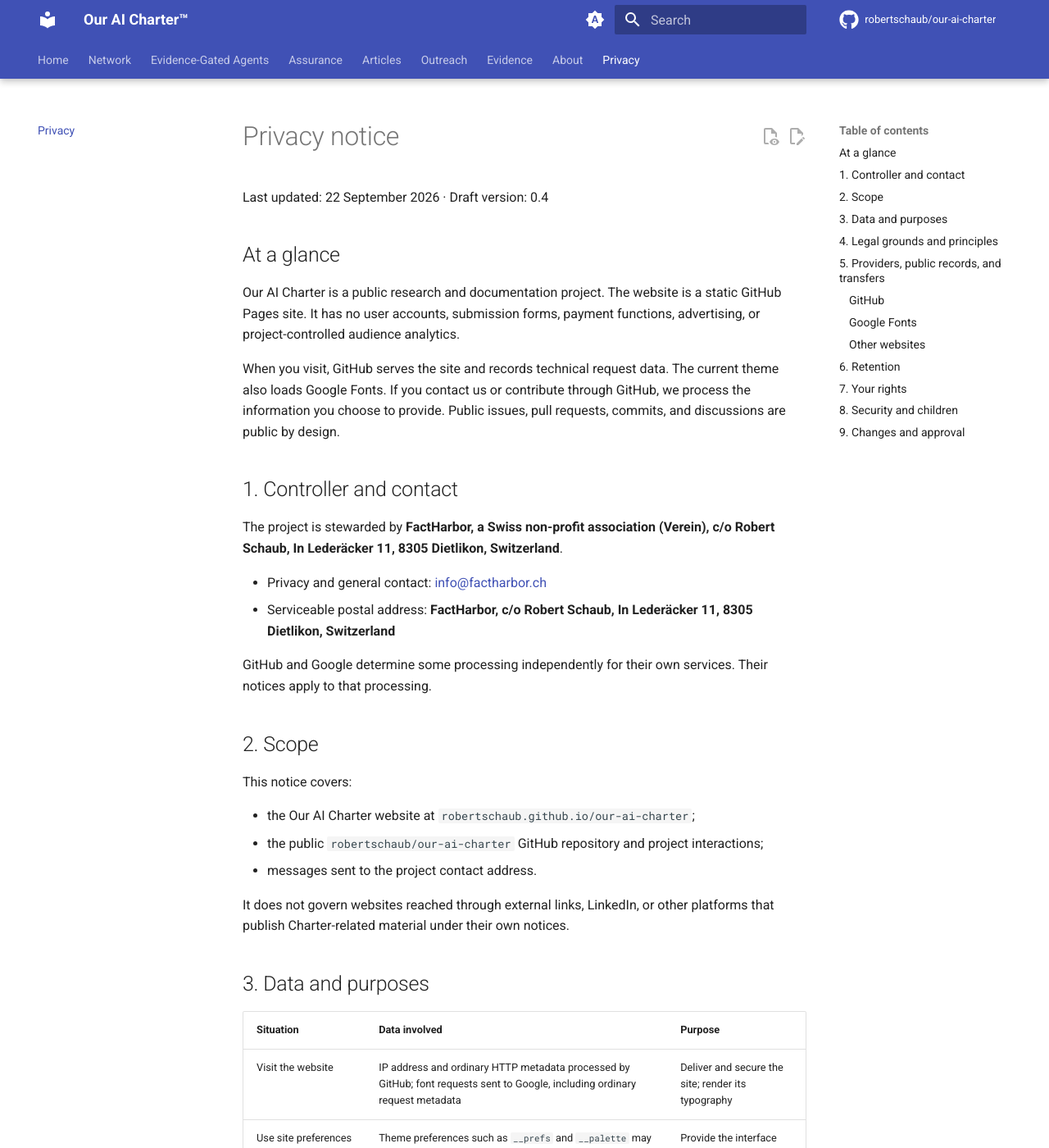
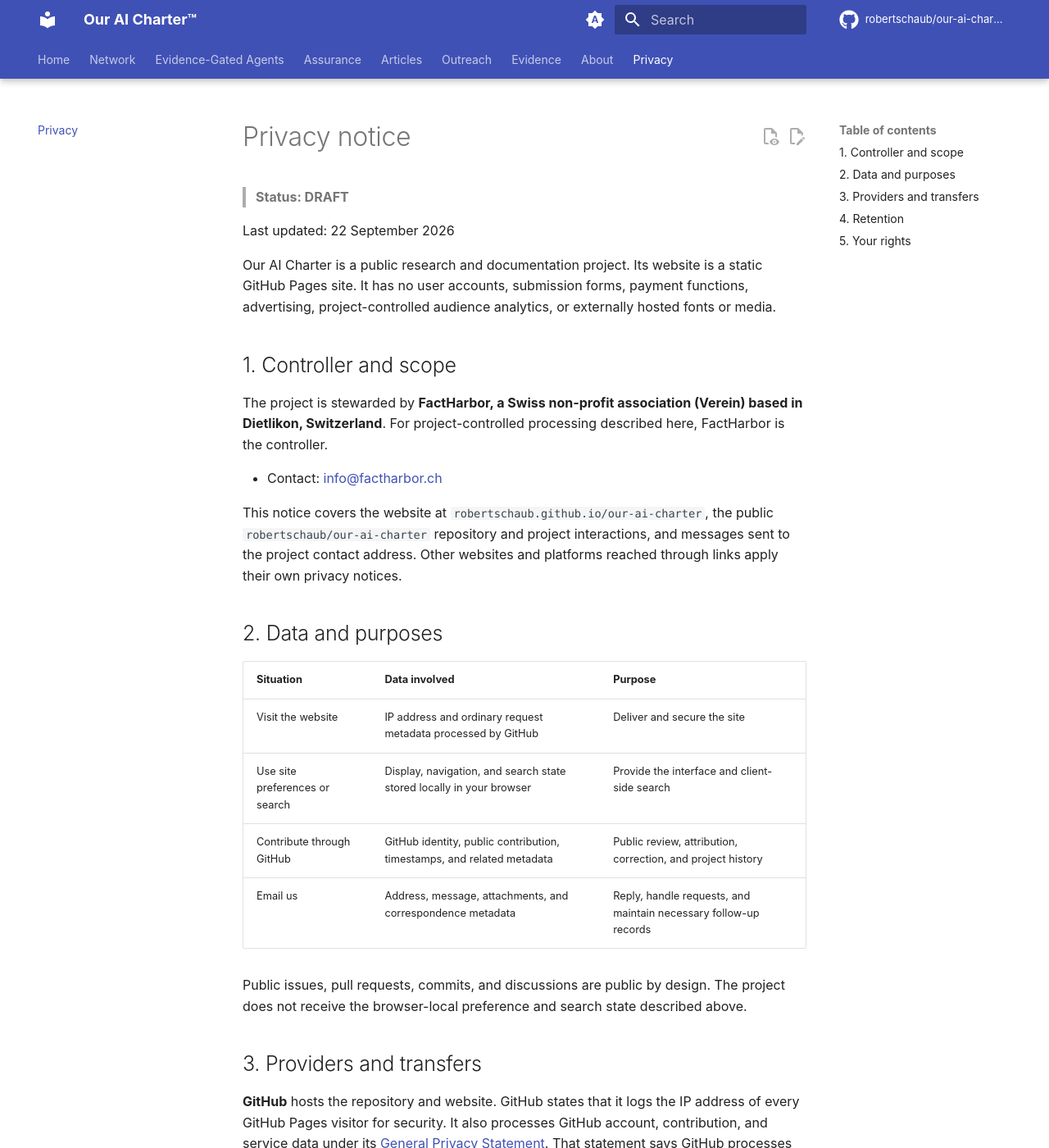
Before and after one commit to robertschaub/our-ai-charter, an MkDocs documentation site: the page built from docs/privacy.md, in a window 1280 px wide and 1400 px high. Shown: the whole window at 82% size. Built offline with MkDocs 1.6.1 and Material for MkDocs 9.7.7, drawn with Linux system fonts in a browser that asks for light colours; plug-ins that fetch from the network failed and are left out; comment, search, counter and statistics services are not loaded; some of the changed text lies outside the part shown.

Commit message:
docs(privacy): simplify notice and disable remote fonts

```diff
--- a/docs/privacy.md
+++ b/docs/privacy.md
@@ -1,95 +1,46 @@
 # Privacy notice
 
-Last updated: 22 September 2026 · Draft version: 0.4
+> **Status: DRAFT**
 
-## At a glance
+Last updated: 22 September 2026
 
-Our AI Charter is a public research and documentation project. The website is a static GitHub Pages site. It has no user accounts, submission forms, payment functions, advertising, or project-controlled audience analytics.
+Our AI Charter is a public research and documentation project. Its website is a static GitHub Pages site. It has no user accounts, submission forms, payment functions, advertising, project-controlled audience analytics, or externally hosted fonts or media.
 
-When you visit, GitHub serves the site and records technical request data. The current theme also loads Google Fonts. If you contact us or contribute through GitHub, we process the information you choose to provide. Public issues, pull requests, commits, and discussions are public by design.
+## 1. Controller and scope
 
-## 1. Controller and contact
+The project is stewarded by **FactHarbor, a Swiss non-profit association (Verein) based in Dietlikon, Switzerland**. For project-controlled processing described here, FactHarbor is the controller.
 
-The project is stewarded by **FactHarbor, a Swiss non-profit association (Verein), c/o Robert Schaub, In Lederäcker 11, 8305 Dietlikon, Switzerland**.
+- Contact: [info@factharbor.ch](mailto:info@factharbor.ch)
 
-- Privacy and general contact: [info@factharbor.ch](mailto:info@factharbor.ch)
-- Serviceable postal address: **FactHarbor, c/o Robert Schaub, In Lederäcker 11, 8305 Dietlikon, Switzerland**
+This notice covers the website at `robertschaub.github.io/our-ai-charter`, the public `robertschaub/our-ai-charter` repository and project interactions, and messages sent to the project contact address. Other websites and platforms reached through links apply their own privacy notices.
 
-GitHub and Google determine some processing independently for their own services. Their notices apply to that processing.
-
-## 2. Scope
-
-This notice covers:
-
-- the Our AI Charter website at `robertschaub.github.io/our-ai-charter`;
-- the public `robertschaub/our-ai-charter` GitHub repository and project interactions;
-- messages sent to the project contact address.
-
-It does not govern websites reached through external links, LinkedIn, or other platforms that publish Charter-related material under their own notices.
-
-## 3. Data and purposes
+## 2. Data and purposes
 
 | Situation | Data involved | Purpose |
 | --- | --- | --- |
-| Visit the website | IP address and ordinary HTTP metadata processed by GitHub; font requests sent to Google, including ordinary request metadata | Deliver and secure the site; render its typography |
-| Use site preferences or search | Theme preferences such as `__prefs` and `__palette` may be stored in `localStorage`; instant-navigation/session state may use `sessionStorage`; client-side search state may also be held locally | Provide the interface and client-side search |
-| Follow an external link | The destination receives a normal request after you choose the link | Open the referenced source or platform |
-| Open an issue, pull request, discussion, or commit | GitHub identity, public contribution, timestamps, and related metadata | Public review, attribution, correction, and project history |
+| Visit the website | IP address and ordinary request metadata processed by GitHub | Deliver and secure the site |
+| Use site preferences or search | Display, navigation, and search state stored locally in your browser | Provide the interface and client-side search |
+| Contribute through GitHub | GitHub identity, public contribution, timestamps, and related metadata | Public review, attribution, correction, and project history |
 | Email us | Address, message, attachments, and correspondence metadata | Reply, handle requests, and maintain necessary follow-up records |
 
-We do not sell personal data, create advertising profiles, or use contribution data for model training.
+Public issues, pull requests, commits, and discussions are public by design. The project does not receive the browser-local preference and search state described above.
 
-## 4. Legal grounds and principles
+## 3. Providers and transfers
 
-We process data under the Swiss Federal Act on Data Protection (FADP) in accordance with lawfulness, good faith, transparency, purpose limitation, proportionality, accuracy, and security.
+**GitHub** hosts the repository and website. GitHub states that it logs the IP address of every GitHub Pages visitor for security. It also processes GitHub account, contribution, and service data under its [General Privacy Statement](https://docs.github.com/en/site-policy/privacy-policies/github-general-privacy-statement). That statement says GitHub processes data in the United States and other countries where it or its subprocessors operate; GitHub does not publish a Pages-specific country list. For transfers from Switzerland to countries without an adequate level of protection, GitHub states that it uses the Swiss-U.S. Data Privacy Framework and/or standard contractual clauses.
 
-Where the EU/EEA GDPR applies, the principal grounds are:
+**Infomaniak Network SA** provides the project email service. Its [service information](https://www.infomaniak.com/en/ksuite/service-mail) states that email data is hosted in Switzerland.
 
-- legitimate interests in publishing, securing, maintaining, and improving an open public-interest research project (Article 6(1)(f));
-- taking steps requested by you or handling a project relationship where Article 6(1)(b) applies;
-- compliance with legal obligations where Article 6(1)(c) applies.
+## 4. Retention
 
-Consent is used only where a specific optional activity actually requires it; this notice does not treat ordinary site use as blanket consent.
+- **Browser-local settings:** remain until you clear site data or the browser removes them.
+- **Public contributions and Git history:** remain as part of the public project record unless corrected or removed where appropriate. Copies may persist in forks, clones, or quotations.
+- **Correspondence:** no fixed maximum period has been adopted. Retention depends on the time needed to answer and follow up and on any longer legal, dispute, or necessary project-record purpose.
 
-## 5. Providers, public records, and transfers
+## 5. Your rights
 
-### GitHub
+Depending on the applicable law and circumstances, you may request access, correction, deletion, restriction, objection, or data portability. Contact [info@factharbor.ch](mailto:info@factharbor.ch) for project-controlled data. GitHub handles requests concerning data it controls through the routes in its privacy statement. We may verify identity and authority before disclosing or changing data.
 
-GitHub hosts both the repository and the Pages site. GitHub states that it logs visitor IP addresses for GitHub Pages for security. GitHub also controls account, contribution, and platform telemetry data under its [General Privacy Statement](https://docs.github.com/en/site-policy/privacy-policies/github-general-privacy-statement). Public Git history can be copied and redistributed through forks and clones.
+Public Git records cannot always be erased from distributed copies. We will nevertheless assess reasonable correction, redaction, or removal measures where appropriate.
 
-### Google Fonts
-
-The current site theme automatically requests font CSS and files from `fonts.googleapis.com` and `fonts.gstatic.com`. Google receives the network information needed to answer those requests under its own privacy terms. The project intends to replace these remote requests with repository-hosted fonts; until that change is made, the Google requests remain part of the site's current operation.
-
-### Other websites
-
-External links are normally contacted only when you select them. No externally hosted media embed was found in the reviewed documentation tree. Future project pages or standalone slide files may nevertheless contain such media; if it is embedded, its host receives a request when the media loads. Authors should prefer repository-hosted assets for privacy, availability, and provenance.
-
-These providers may process data outside Switzerland. The association must assess and document the relevant provider roles and any required Swiss or EU transfer safeguards; a provider's global availability does not by itself establish an adequate transfer basis.
-
-## 6. Retention
-
-- **Website request and provider logs:** retained according to GitHub's and Google's applicable service policies; the project cannot delete those independent provider logs directly.
-- **Browser-local settings:** remain until you clear site data or the browser removes them.
-- **Public contributions and Git history:** retained for the durable public record. They may remain in forks, clones, releases, archives, or quoted discussion even if the original platform item is later changed.
-- **Privacy and support correspondence:** proposed maximum of two years after closure, unless a shorter period is sufficient or law, a dispute, or an overriding documentation need requires longer.
-
-We ask contributors not to publish secrets, private correspondence, unnecessary personal data, or allegations about identifiable people. For sensitive material, use the private contact address instead of a public issue.
-
-## 7. Your rights
-
-Depending on the law and circumstances, you may request access, correction, deletion, restriction, objection, or data release/portability. Email [info@factharbor.ch](mailto:info@factharbor.ch) with enough information to identify the relevant record. We may verify identity and authority before disclosing or changing data.
-
-Public Git records cannot always be fully erased from distributed copies. We will nevertheless assess reasonable correction, redaction, repository-history, or platform-removal measures where appropriate.
-
-You may complain to the [Swiss Federal Data Protection and Information Commissioner (FDPIC)](https://www.edoeb.admin.ch/en) or, where the GDPR applies, the competent EU/EEA supervisory authority.
-
-## 8. Security and children
-
-We use a public repository, restricted maintainer permissions, review practices, and HTTPS provided by GitHub. No internet service can guarantee absolute security. Report suspected leaked secrets or private personal data privately to [info@factharbor.ch](mailto:info@factharbor.ch), not in a public issue.
-
-The project is not designed to collect children's data. Do not submit personal data about a child in a public contribution.
-
-## 9. Changes and approval
-
-Material changes will be recorded in the repository and changelog. A dated version becomes effective only after the responsible association body approves it. The operational approval checklist is maintained in the association's private administrative records rather than on this public page.
+You may complain to the [Swiss Federal Data Protection and Information Commissioner (FDPIC)](https://www.edoeb.admin.ch/en).
--- a/mkdocs.yml
+++ b/mkdocs.yml
@@ -27,6 +27,8 @@
 theme:
   name: material
   language: en
+  # Use Material's system-font stack; do not send visitors to Google Fonts.
+  font: false
   icon:
     repo: fontawesome/brands/github
   features:
```
Also changed, not shown: CHANGELOG.md (+2 -0 lines).
